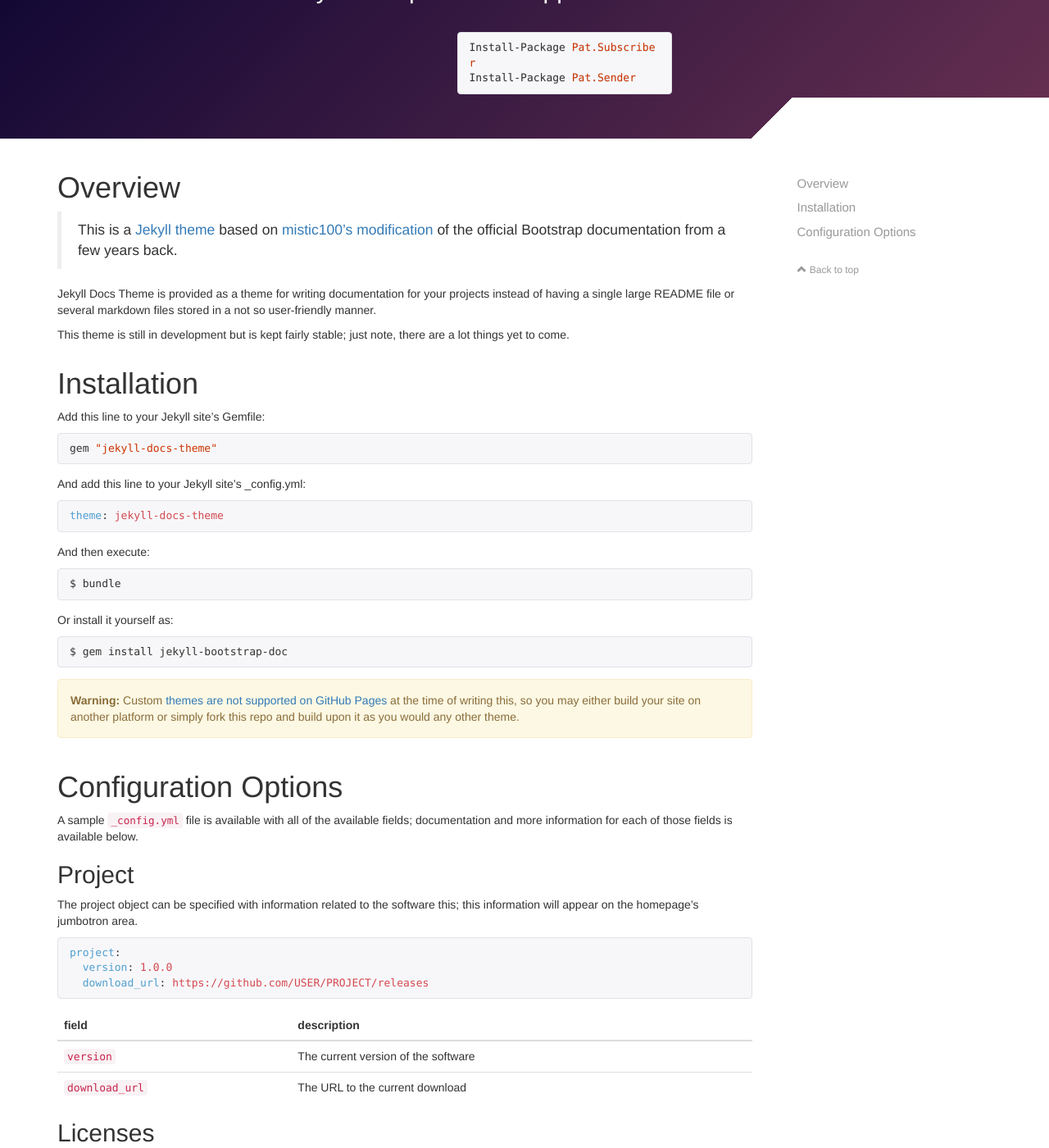
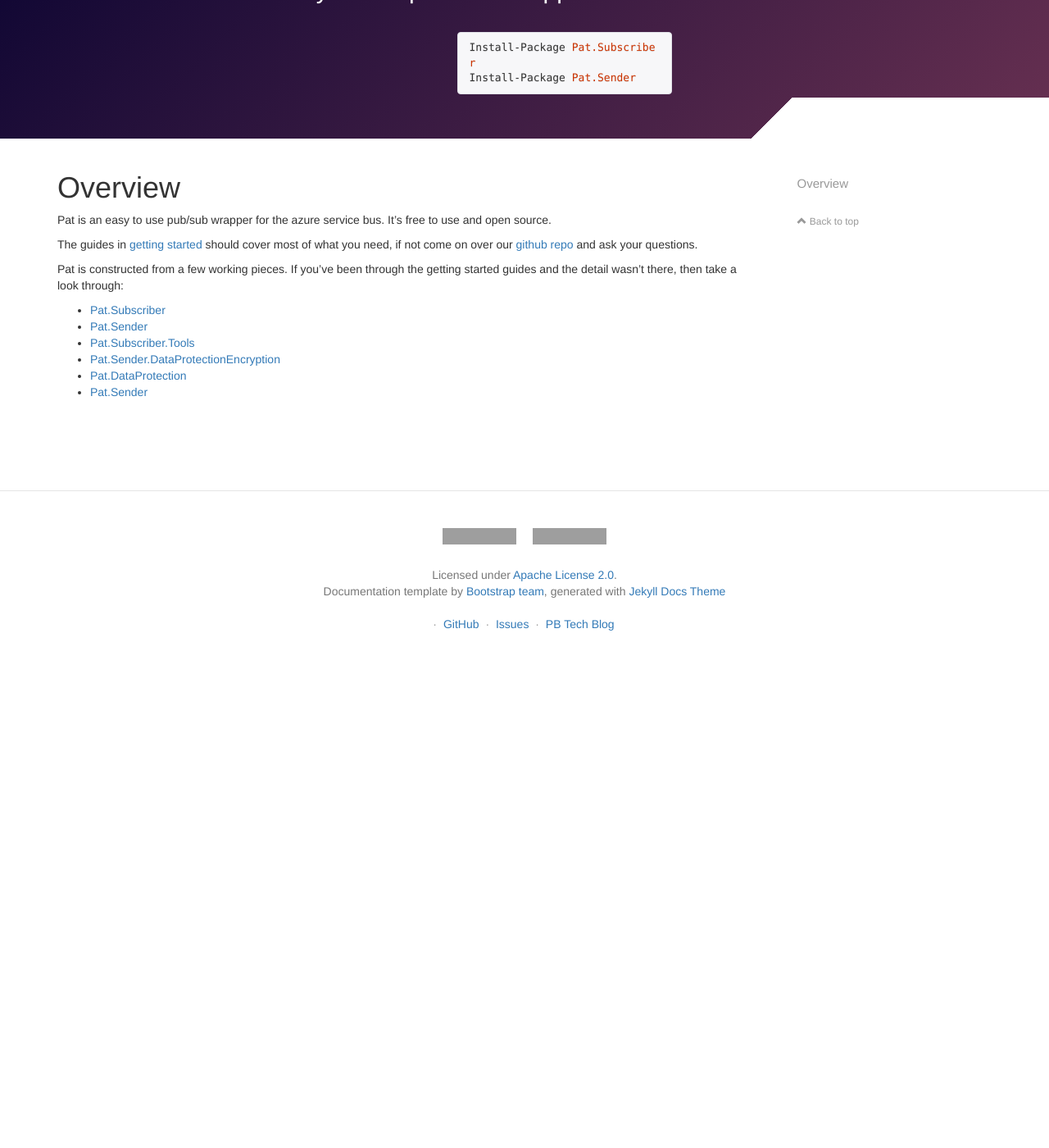
Before and after one commit to purplebricks/pat, a Jekyll site: the page built from index.md, in a window 1280 px wide and 1400 px high, scrolled down 223 px. Shown: the whole window at 82% size. Built offline with Jekyll 4.4.1, drawn with Linux system fonts in a browser that asks for light colours; nearby versions of some CDN libraries; our own code applies the rules of GitHub Pages for plain Markdown files; after the commit the page ends 1044 px from its top, so only the background shows below that; some of the changed text lies outside the part shown; grey boxes are pictures that could not be loaded.

Commit message:
Add Home Page Stub
This needs a lot more work

````diff
--- a/index.md
+++ b/index.md
@@ -7,150 +7,15 @@ sort: 0
 
 # Overview
 
-> This is a [Jekyll theme](https://github.com/allejo/jekyll-docs-theme) based on [mistic100's modification](https://github.com/mistic100/jekyll-bootstrap-doc) of the official Bootstrap documentation from a few years back.
+Pat is an easy to use pub/sub wrapper for the azure service bus. It's free to use and open source.
 
-Jekyll Docs Theme is provided as a theme for writing documentation for your projects instead of having a single large README file or several markdown files stored in a not so user-friendly manner.
+The guides in [getting started](docs/getting-started.html) should cover most of what you need, if not come on over our [github repo](https://github.com/Purplebricks/pat) and ask your questions.
 
-This theme is still in development but is kept fairly stable; just note, there are a lot things yet to come.
+Pat is constructed from a few working pieces. If you've been through the getting started guides and the detail wasn't there, then take a look through:
 
-# Installation
-
-Add this line to your Jekyll site's Gemfile:
-
-```ruby
-gem "jekyll-docs-theme"
-```
-
-And add this line to your Jekyll site's _config.yml:
-
-```yaml
-theme: jekyll-docs-theme
-```
-
-And then execute:
-
-```
-$ bundle
-```
-
-Or install it yourself as:
-
-```
-$ gem install jekyll-bootstrap-doc
-```
-
-<div class="alert alert-warning" markdown="1">
-**Warning:** Custom [themes are not supported on GitHub Pages](https://pages.github.com/themes/) at the time of writing this, so you may either build your site on another platform or simply fork this repo and build upon it as you would any other theme.
-</div>
-
-# Configuration Options
-
-A sample [`_config.yml`](https://github.com/allejo/jekyll-docs-theme/blob/master/docs/_config.yml) file is available with all of the available fields; documentation and more information for each of those fields is available below.
-
-## Project
-
-The project object can be specified with information related to the software this; this information will appear on the homepage's jumbotron area.
-
-```yaml
-project:
-  version: 1.0.0
-  download_url: https://github.com/USER/PROJECT/releases
-```
-
-{:.table}
-| field | description |
-| ----- | ----------- |
-| `version` | The current version of the software |
-| `download_url` | The URL to the current download |
-
-## Licenses
-
-The license object accepts four fields regarding information about the licensing of your software and documentation.
-
-```yaml
-license:
-  software: MIT License
-  software_url: http://opensource.org/licenses/MIT
-
-  docs: CC BY 3.0
-  docs_url: http://creativecommons.org/licenses/by/3.0/
-```
-
-{:.table}
-| field | description |
-| ----- | ----------- |
-| `software` | The license the software is distributed under |
-| `software_url` | A URL to the license text for the license specified in `software` |
-| `docs` | The license this documentation is distributed under |
-| `docs_url` | A URL to the license text for the license specified in `docs` |
-
-## Links
-
-The links object has two subobjects, `header` and `footer`; both of these objects accept an array of elements with a `title` and `url`. The links defined in the `header` object will appear in the navigation of the website and the links in the `footer` will appear at the bottom of the website.
-
-```yaml
-links:
-  header:
-    - title: GitHub
-      url: https://github.com/allejo/jekyll-docs-theme
-  footer:
-    - title: GitHub
-      url: https://github.com/allejo/jekyll-docs-theme
-    - title: Issues
-      url: https://github.com/allejo/jekyll-docs-theme/issues?state=open
-```
-
-{:.table}
-| field | description |
-| ----- | ----------- |
-| `title` | The textual representation of the URL |
-| `url` | The URL of the link |
-
-## UI
-
-The ui object will contain all the settings in regards to the aesthetics of the website
-
-```yaml
-ui:
-  header:
-    color1: "#080331"
-    color2: "#673051"
-    trianglify: true
-```
-
-{:.table}
-| field | description |
-| ----- | ----------- |
-| `color1` & `color2` | The two colors that will create the gradient of the page header |
-| `trianglify` | When set to true, the page header will be a generated triangular pattern |
-
-## Analytics
-
-```yaml
-analytics:
-    google: UA-123456-1
-```
-
-{:.table}
-| field | description |
-| ----- | ----------- |
-| `google` | The unique identifier for Google Analytics; typically looks like `U-123456-1`
-
-## Social
-
-Options for configuring buttons to "like", "tweet" or "star" this site with the respective social media websites.
-
-```yaml
-social:
-  github:
-    user: allejo
-    repo: jekyll-docs-theme
-  twitter:
-    enabled: false
-    via:
-    hash:
-    account:
-  facebook:
-    enabled: false
-    profileUrl:
-```
+ - [Pat.Subscriber](docs/pat-subscriber.html)
+ - [Pat.Sender](docs/pat-sender.html)
+ - [Pat.Subscriber.Tools](docs/pat-subscriber-tools.html)
+ - [Pat.Sender.DataProtectionEncryption](docs/pat-sender-dataprotectionencryption.html)
+ - [Pat.DataProtection](docs/pat-dataprotection.html)
+ - [Pat.Sender](docs/pat-sender.html)
````
